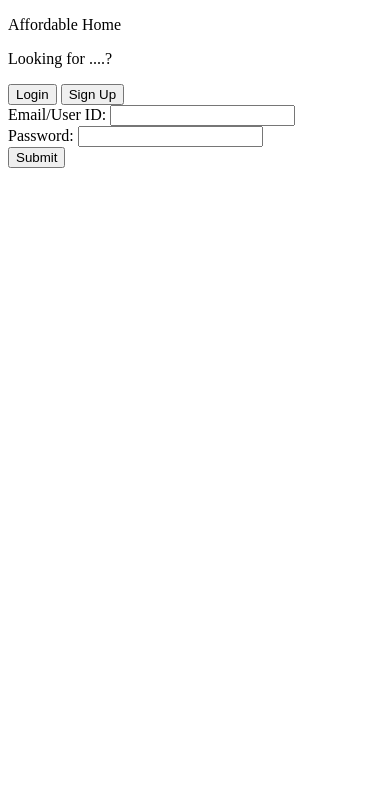
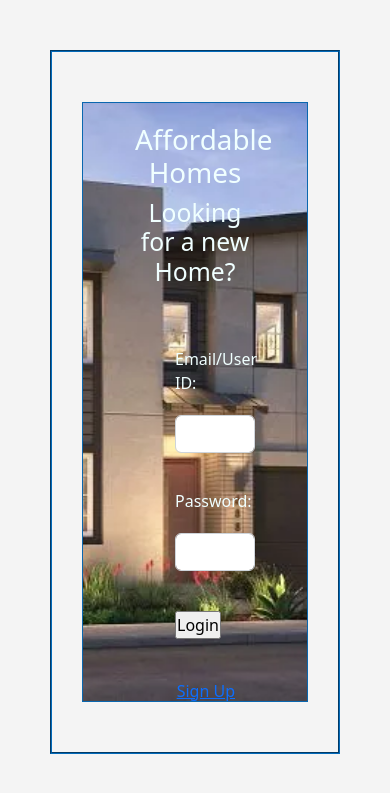
Before and after one commit to NoorMusheer/Affordable_Home_Group_8, a Flask app: page / in a window 390 px wide. Shown: the top 793 px of the page. Run offline with Flask 2, Linux system fonts and the light colour scheme; parts of the project's set-up code (start-up, migrations or seed data) failed here and were passed over.

Commit message:
put file back the way they were before i started tonight

```diff
--- a/flask_app/controllers/users.py
+++ b/flask_app/controllers/users.py
@@ -53,3 +53,13 @@ def logged_in_user():
     session['first_name'] = user_exists['first_name']
     print("First NAME : ", session['first_name'])
     return redirect('/affordablehomes/home')
+
+
+@app.route('/affordablehomes/condo')
+def condo_page():
+    return render_template('dashboard_condos.html')
+
+
+@app.route('/affordablehomes/estimate')
+def estimate_page():
+    return render_template('estimate_page.html')
--- a/flask_app/models/property.py
+++ b/flask_app/models/property.py
@@ -66,7 +66,7 @@ class Property:
         Property.delete_prev_results()
         conn = http.client.HTTPSConnection("realty-in-us.p.rapidapi.com")
         headers = {
-            'X-RapidAPI-Key': "c05b87795bmsh798a906721c803ep1bb0e9jsn76bc358834d6",
+            'X-RapidAPI-Key': "",
             'X-RapidAPI-Host': "realty-in-us.p.rapidapi.com"
         }
         conn.request("GET", "/properties/list-for-sale?state_code=" + str(home_data_input['state']) + "&city=" + str(
--- a/flask_app/templates/login_page.html
+++ b/flask_app/templates/login_page.html
@@ -5,20 +5,18 @@
     <meta charset="UTF-8">
     <meta http-equiv="X-UA-Compatible" content="IE=edge">
     <meta name="viewport" content="width=device-width, initial-scale=1.0">
+    <!-- CSS only -->
+    <link href="https://cdn.jsdelivr.net/npm/bootstrap@5.2.2/dist/css/bootstrap.min.css" rel="stylesheet" integrity="sha384-Zenh87qX5JnK2Jl0vWa8Ck2rdkQ2Bzep5IDxbcnCeuOxjzrPF/et3URy9Bv1WTRi" crossorigin="anonymous">
+    <link rel="stylesheet" type="text/css" href="{{ url_for('static', filename='css/style.css') }}">
     <title>A Web Page</title>
 </head>
-
 <body>
-    <div class="container">
-
-        <p class="large big-col">Affordable Home</p>
-        <p class="large big-col">Looking for ....?</p>
+    <div class="container" id="login_page">
+        <div class="text-center">
+            <h1>Affordable Homes</h1>
+            <h2>Looking for a new Home?</h2>
         </div>
-    <div>
-        <input type="submit" value="Login" class="offset-btn">
-        <a href="/reg_page"><input type="submit" value="Sign Up" class="offset-btn"></a>
-    </div>
-    <div class="col">
+        <div class="col" id="login_box">
             <form action="/logged_in" method="POST">
                 {% with messages = get_flashed_messages(category_filter=["login"]) %}
                     {% if messages %}
@@ -27,16 +25,23 @@
                         {% endfor %}
                     {% endif %}
                 {% endwith %}
-            <div class="container">
-                <label for="email" class="label-col">Email/User ID:</label>
-                <input type="email" name="email" id="email">
+                <div class="row mb-3">
+                    <label for="email" class="col-sm-3 col-form-lable">Email/User ID:</label>
+                    <div class="col-sm-10">
+                        <input type="email" class="form-control" name="email" id="email">
                     </div>
-            <div class="container">
-                <label for="password" class="label-col">Password:</label>
-                <input type="password" name="password" id="password">
                 </div>
-            <input type="submit" value="Submit" class="offset-btn">
+                <div class="row mb-3">
+                    <label for="password" class="col-sm-3 col-form-lable">Password:</label>
+                    <div class="col-sm-10">
+                        <input type="password" class="form-control" name="password" id="password">
+                    </div>
+                </div>
+                <div class="d-grid gap-2">
+                    <input type="submit" value="Login" class="offset-btn">
+                </div>
             </form>
+                <a href="/reg_page" class="float-end">Sign Up</a>
         </div>
     </div>
 </body>
--- a/flask_app/templates/profile_page.html
+++ b/flask_app/templates/profile_page.html
@@ -17,7 +17,7 @@
         <div class="container row">
             <div class="col-8">
                 <h1>Affordable Homes</h1>
-                <a href="/affordablehomes/home" class="btn btn-outline-secondary">Home</a>
+                <a href="/affordablehomes/profile" class="btn btn-outline-secondary">My Profile</a>
             </div>
 
 
--- a/flask_app/templates/results_page.html
+++ b/flask_app/templates/results_page.html
@@ -24,7 +24,7 @@
             <div class="col">
                 <div class="container">
                     <h2>Welcome, {{session['first_name']}}</h2>
-                    <a href="/affordablehomes/home" class="btn btn-outline-secondary">Home</a>
+                    <a href="/affordablehomes/homes" class="btn btn-outline-secondary">Home</a>
                     <a href="/logout" class="btn btn-outline-secondary">Log Out</a>
 
                 </div>
```
Also changed, not shown: flask_app/controllers/properties.py (+19 -5 lines), flask_app/templates/estimate_page.html (+9 -22 lines), flask_app/models/user.py (line endings or trailing spaces). Lines whose indentation alone changed are shown as unchanged.
